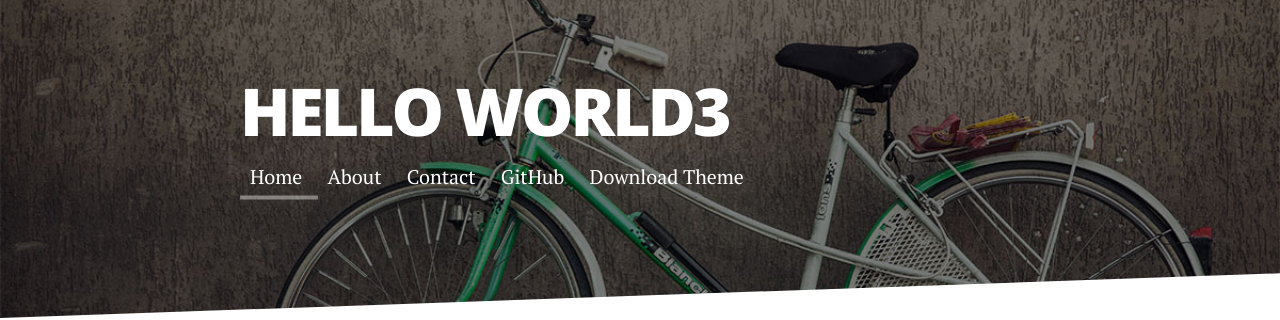
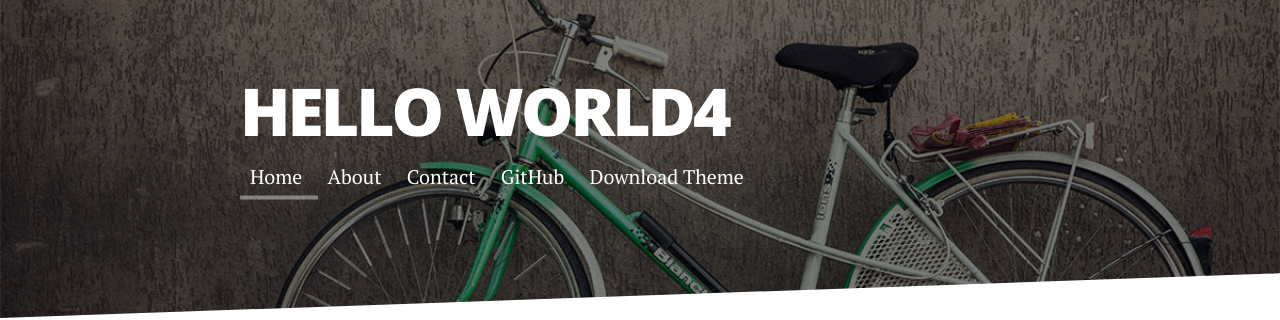
Before and after one commit to khoprujan/khoprujan.github.io, a Jekyll site: the page built from index.html, in a window 1280 px wide. Shown: the top 320 px of the page. Built offline with Jekyll 4.4.1, drawn with Linux system fonts in a browser that asks for light colours; nearby versions of some CDN libraries; the list of posts is cut into pages by our own code.

Commit message:
committed

```diff
--- a/_config.yml
+++ b/_config.yml
@@ -1,4 +1,4 @@
-title: Hello World3
+title: Hello World4
 description: Long Form Jekyll theme built with SASS / COMPASS / SUSY
 
 url: http://brianmaierjr.github.com/long-haul
```
